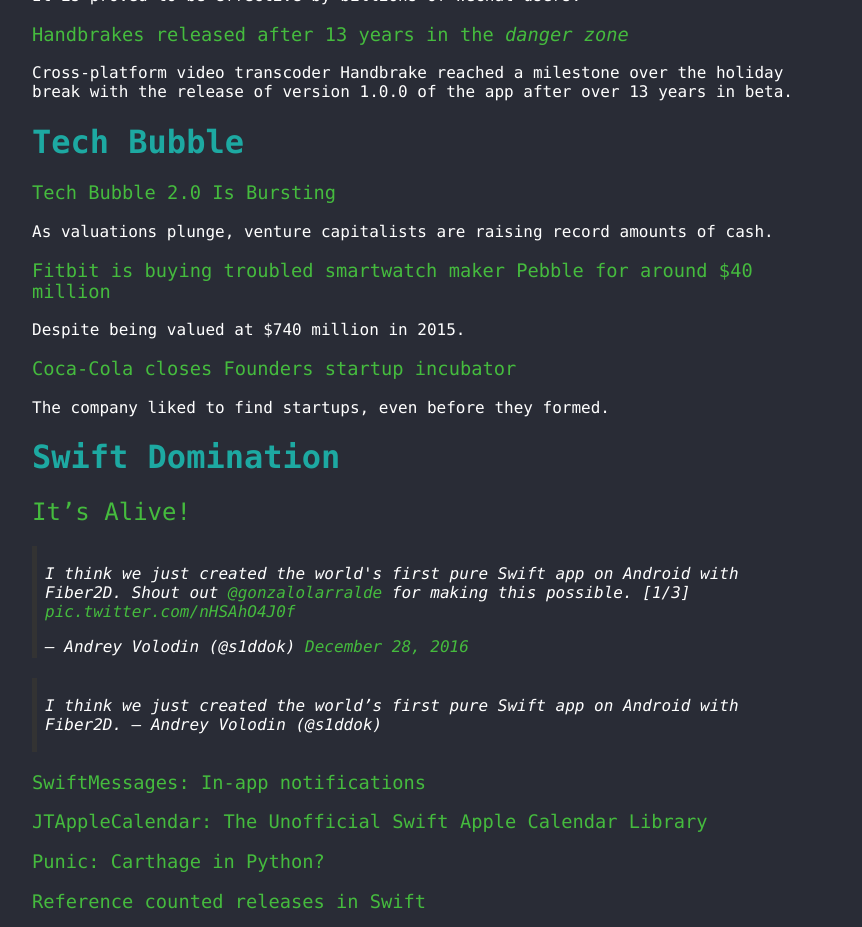
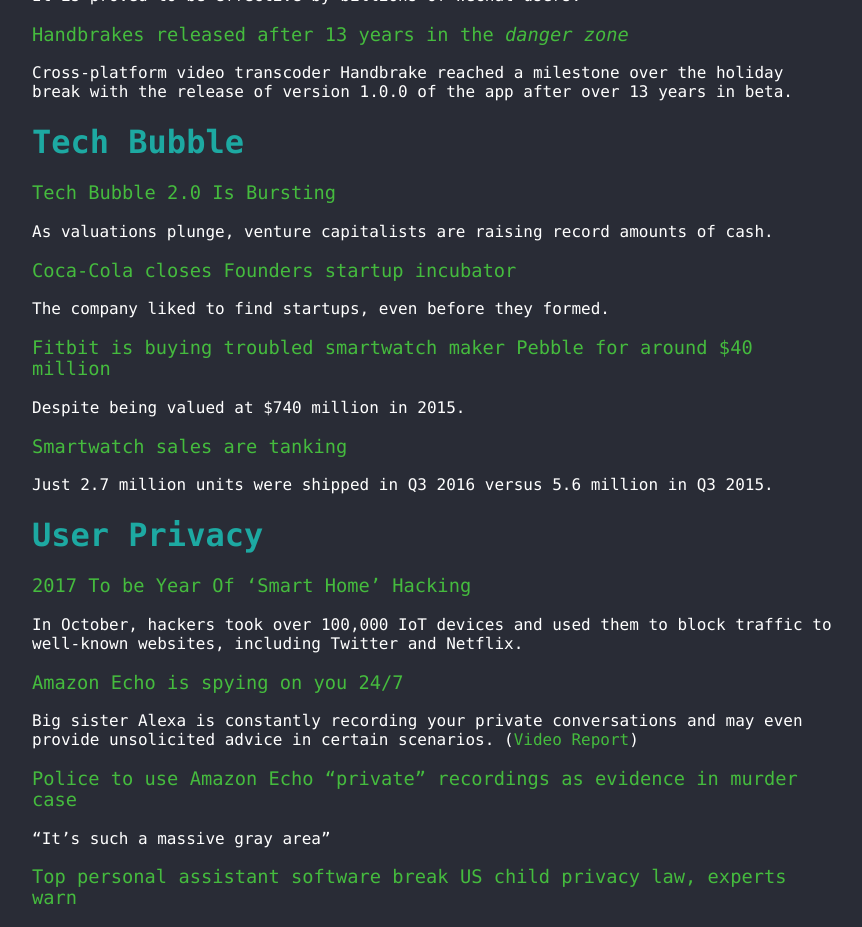
Before and after one commit to colemancda/colemancda.github.io, a Jekyll site: the page built from index.md, in a window 1280 px wide and 1400 px high, scrolled down 1278 px. Shown: the top 927 px of the window, without its empty margins (208-1070 px from the left). Built offline with Jekyll 4.4.1, drawn with Linux system fonts in a browser that asks for light colours; comment, search, counter and statistics services are not loaded; our own code applies the rules of GitHub Pages for plain Markdown files; some of the changed text lies outside the part shown.

Commit message:
update index

```diff
--- a/index.md
+++ b/index.md
@@ -34,13 +34,39 @@ Cross-platform video transcoder Handbrake reached a milestone over the holiday b
 
 As valuations plunge, venture capitalists are raising record amounts of cash.
 
+### [Coca-Cola closes Founders startup incubator](https://techcrunch.com/2016/12/29/coca-cola-reportedly-closes-founders-startup-incubator/)
+
+The company liked to find startups, even before they formed.
+
 ### [Fitbit is buying troubled smartwatch maker Pebble for around $40 million](https://techcrunch.com/2016/11/30/fitbit-pebble/)
 
 Despite being valued at $740 million in 2015.
 
-### [Coca-Cola closes Founders startup incubator](https://techcrunch.com/2016/12/29/coca-cola-reportedly-closes-founders-startup-incubator/)
+### [Smartwatch sales are tanking](https://techcrunch.com/2016/10/24/smartwatch-sales-are-tanking/)
 
-The company liked to find startups, even before they formed.
+Just 2.7 million units were shipped in Q3 2016 versus 5.6 million in Q3 2015.
+
+# User Privacy
+
+### [2017 To be Year Of ‘Smart Home’ Hacking](http://www.cnbc.com/2016/12/25/suddenly-hot-smart-home-devices-are-ripe-for-hacking-experts-warn.html)
+
+In October, hackers took over 100,000 IoT devices and used them to block traffic to well-known websites, including Twitter and Netflix.
+
+### [Amazon Echo is spying on you 24/7](https://www.theguardian.com/technology/2015/nov/21/amazon-echo-alexa-home-robot-privacy-cloud)
+
+Big sister Alexa is constantly recording your private conversations and may even provide unsolicited advice in certain scenarios. ([Video Report](http://www.today.com/video/amazon-echo-and-google-home-are-always-on-sparking-privacy-concerns-837466691834))
+
+### [Police to use Amazon Echo "private" recordings as evidence in murder case](http://www.nytimes.com/2016/12/28/business/amazon-echo-murder-case-arkansas.html)
+
+“It’s such a massive gray area”
+
+### [Top personal assistant software break US child privacy law, experts warn](https://www.theguardian.com/technology/2016/may/26/amazon-echo-virtual-assistant-child-privacy-law)
+
+Storing voice recordings of people younger than 13 via Alexa, Google Home and Siri appears to flout the Children’s Online Privacy Protection Act.
+
+### [Want to See the Ball Game? Scan Your Iris First](https://www.bloomberg.com/news/articles/2016-12-28/popcorn-peanuts-iris-scan-nba-mlb-teams-enter-high-tech-age)
+
+Fingerprint biometrics ease stadium lines for select fans, teams use data to boost revenue, triggering privacy concerns.
 
 # Swift Domination
 
```
